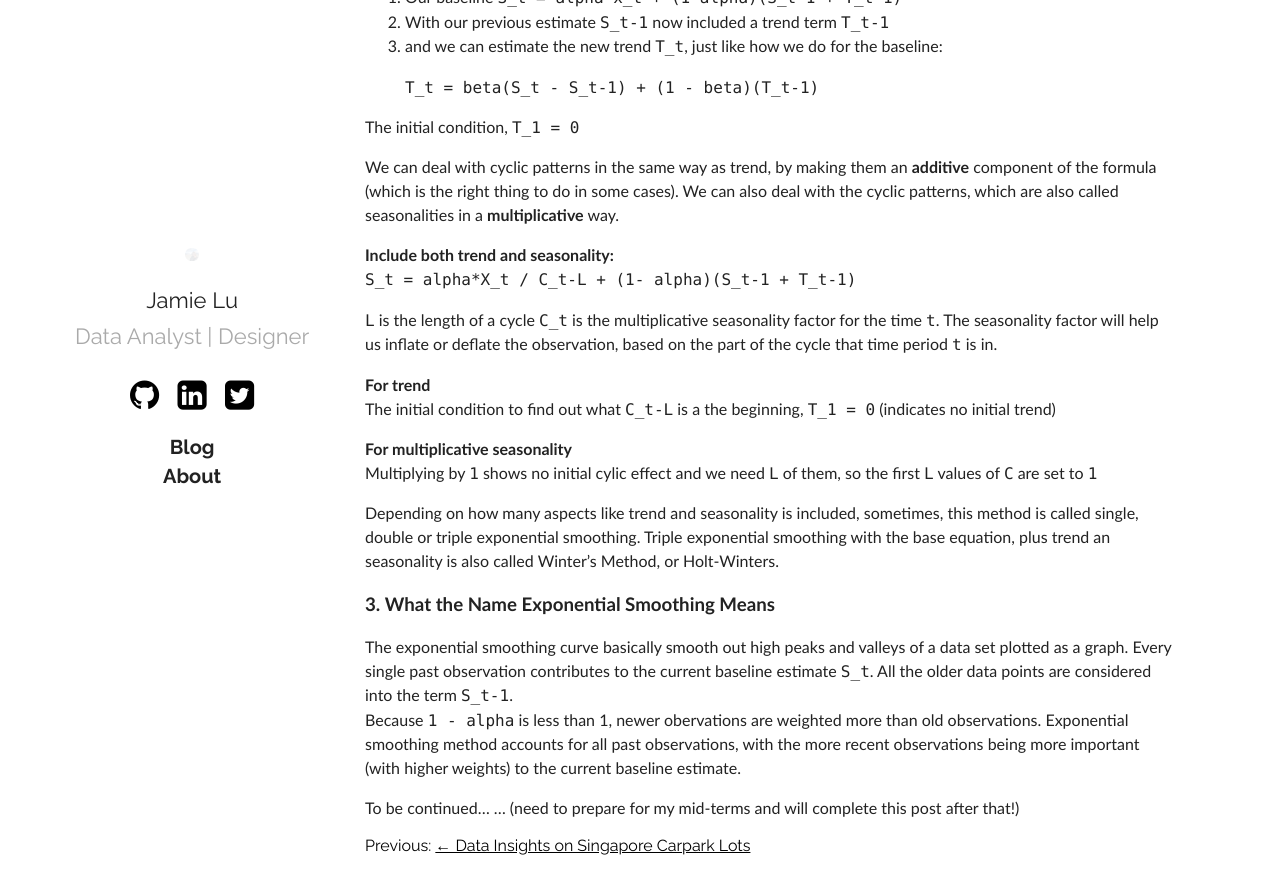
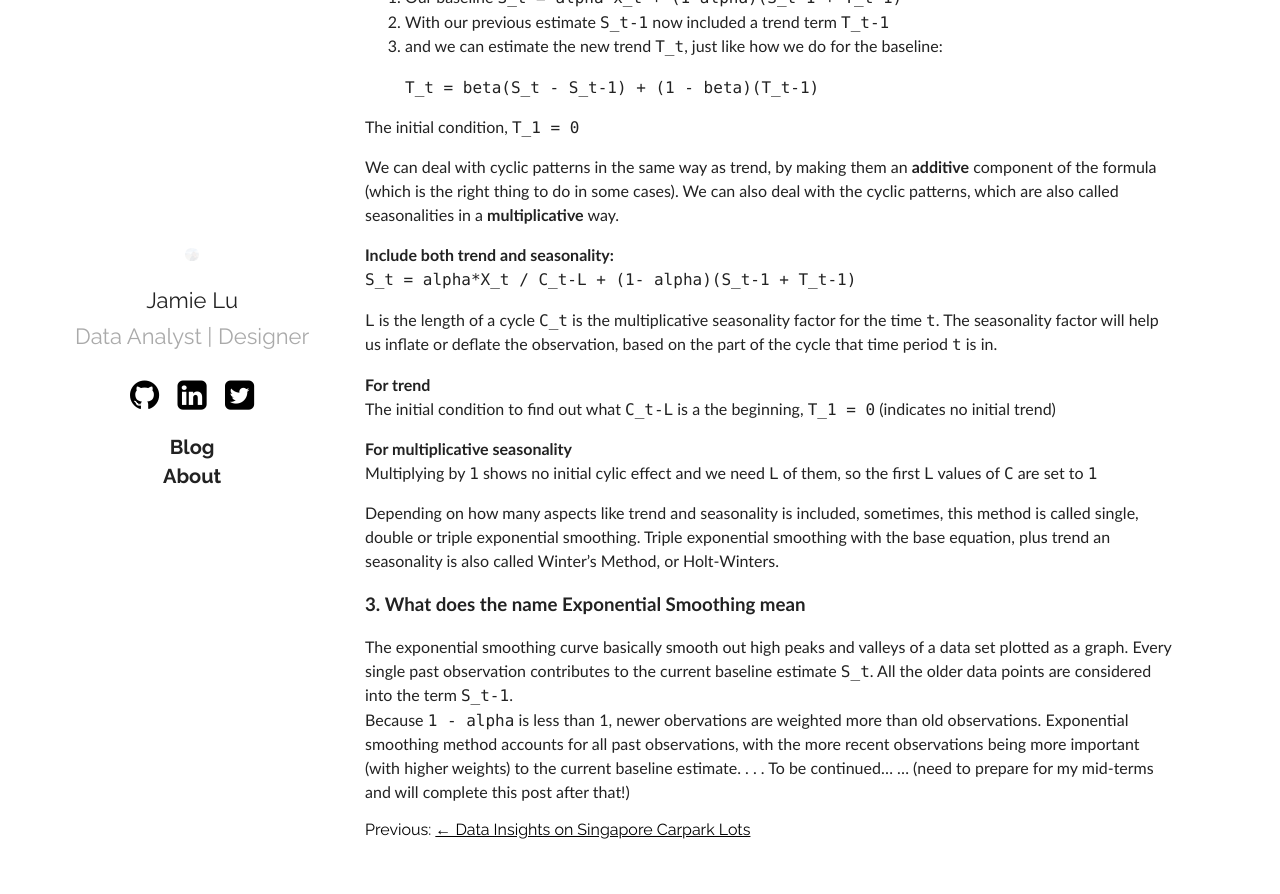
Before and after one commit to jamieqianhui/jamieqianhui.github.io, a Jekyll site: the page built from _posts/2022-03-06-Exponential-Smoothing-in-R.markdown, in a window 1280 px wide and 900 px high, scrolled down 1661 px. Shown: the top 894 px of the window. Built offline with Jekyll 4.4.1, drawn with Linux system fonts in a browser that asks for light colours; some of the changed text lies outside the part shown.

Commit message:
Update 2022-03-06-Exponential-Smoothing-in-R.markdown

```diff
--- a/_posts/2022-03-06-Exponential-Smoothing-in-R.markdown
+++ b/_posts/2022-03-06-Exponential-Smoothing-in-R.markdown
@@ -74,8 +74,10 @@ Multiplying by `1` shows no initial cylic effect and we need `L` of them, so the
 Depending on how many aspects like trend and seasonality is included, sometimes, this method is called single, double or triple exponential smoothing.
 Triple exponential smoothing with the base equation, plus trend an seasonality is also called Winter's Method, or Holt-Winters.
 
-### 3. What the Name Exponential Smoothing Means
+### 3. What does the name Exponential Smoothing mean
 The exponential smoothing curve basically smooth out high peaks and valleys of a data set plotted as a graph. Every single past observation contributes to the current baseline estimate `S_t`. All the older data points are considered into the term `S_t-1`. <br>
 Because `1 - alpha` is less than 1, newer obervations are weighted more than old observations. Exponential smoothing method accounts for all past observations, with the more recent observations being more important (with higher weights) to the current baseline estimate.
-
+.
+.
+.
 To be continued... ... (need to prepare for my mid-terms and will complete this post after that!)
```
